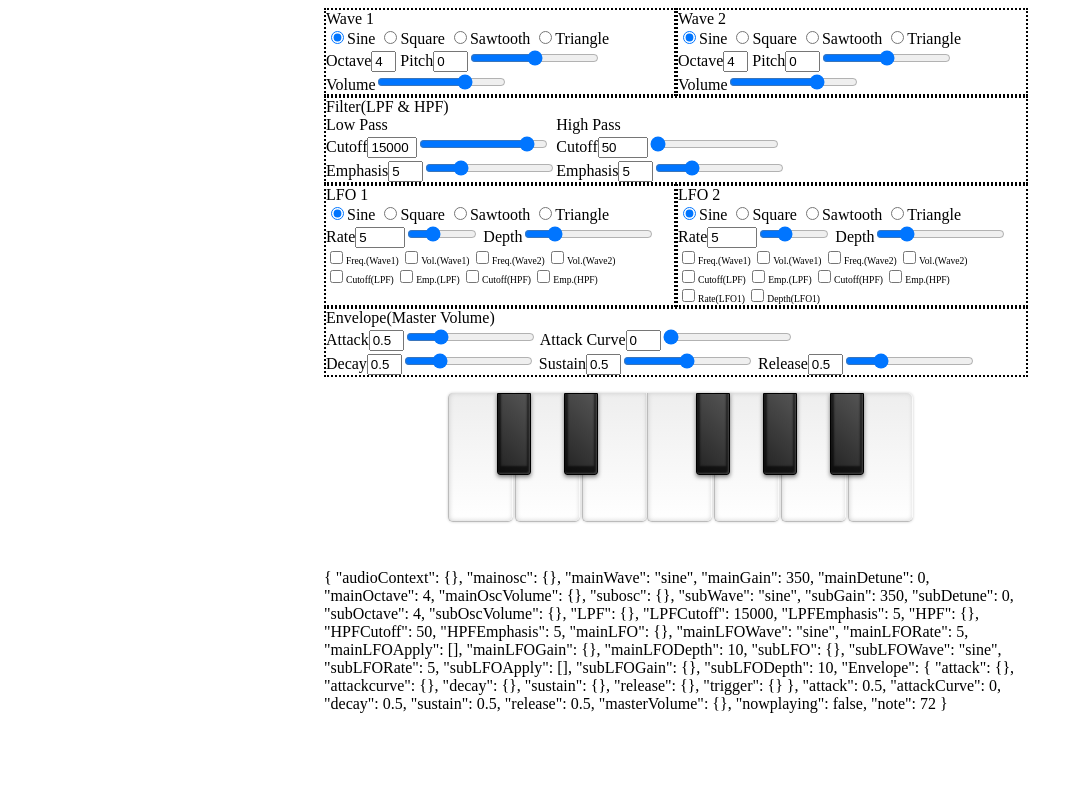
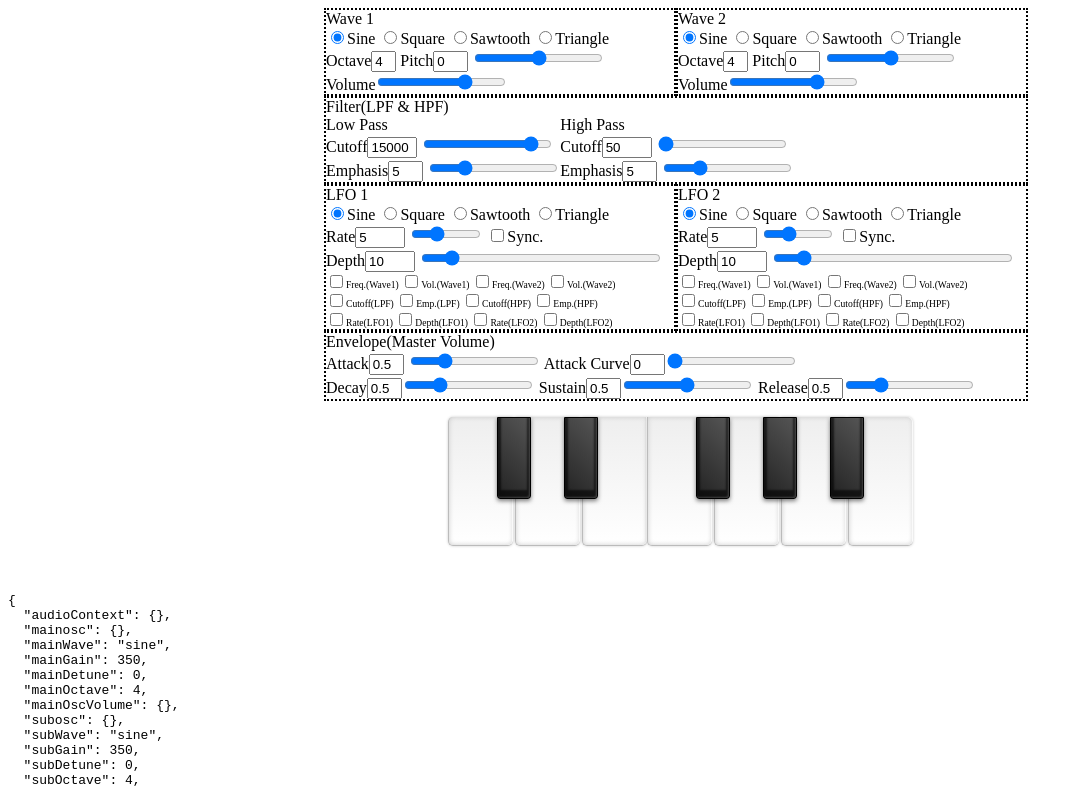
Before and after one commit to Badlylucky/Vue-Synthesizer, a plain HTML site: page index.html in a window 1280 px wide. Shown: the top 788 px of the page, without its empty margins (0-1082 px from the left). Drawn offline with nearby package versions, Linux system fonts and the light colour scheme.

Commit message:
FM音源用の調整とClampの実装。

```diff
--- a/index.html
+++ b/index.html
@@ -19,9 +19,11 @@
 					<input type="radio" value="sawtooth" v-model="mainWave">Sawtooth
 					<input type="radio" value="triangle" v-model="mainWave">Triangle
 					<br>
-					<span>Octave</span><input type="tel" class="text-small" v-model="mainOctave">
-					<span>Pitch</span><input type="tel" class="text-mid" v-model="mainDetune"><input type="range" min="-200"
-						max="200" v-model="mainDetune">
+					<span>Octave</span><input type="tel" class="text-small"
+						v-on:blur="function(){mainOctave=clampInput(mainOctave,-3,11,4)}" v-model="mainOctave">
+					<span>Pitch</span><input type="tel" class="text-mid"
+						v-on:blur="function(){mainDetune=clampInput(mainDetune,-153600,153600,0)}" v-model="mainDetune">
+					<input type="range" min="-200" max="200" v-model="mainDetune">
 					<br>
 					<span>Volume</span><input type="range" min="0" max="500" v-model="mainGain">
 				</div>
@@ -33,9 +35,11 @@
 					<input type="radio" value="sawtooth" v-model="subWave">Sawtooth
 					<input type="radio" value="triangle" v-model="subWave">Triangle
 					<br>
-					<span>Octave</span><input type="tel" class="text-small" v-model="subOctave">
-					<span>Pitch</span><input type="tel" class="text-mid" v-model="subDetune"><input type="range" min="-200"
-						max="200" v-model="subDetune">
+					<span>Octave</span><input type="tel" class="text-small"
+						v-on:blur="function(){subOctave=clampInput(subOctave,-3,11,4)}" v-model="subOctave">
+					<span>Pitch</span><input type="tel" class="text-mid"
+						v-on:blur="function(){subDetune=clampInput(subDetune,-153600,153600,0)}" v-model="subDetune">
+					<input type="range" min="-200" max="200" v-model="subDetune">
 					<br>
 					<span>Volume</span><input type="range" min="0" max="500" v-model="subGain">
 				</div>
@@ -48,20 +52,24 @@
 					<div>
 						<span>Low Pass</span>
 						<br>
-						<span>Cutoff</span><input type="tel" class="text-large" v-model="LPFCutoff"><input type="range" min="0"
-							max="17000" v-model="LPFCutoff">
+						<span>Cutoff</span><input type="tel" class="text-large"
+							v-on:blur="function(){LPFCutoff=clampInput(LPFCutoff,0,24000,15000)}" v-model="LPFCutoff">
+						<input type="range" min="0" max="17000" v-model="LPFCutoff">
 						<br>
-						<span>Emphasis</span><input type="tel" class="text-mid" v-model="LPFEmphasis"><input type="range"
-							min="0" max="20" step="0.1" v-model="LPFEmphasis">
+						<span>Emphasis</span><input type="tel" class="text-mid"
+							v-on:blur="function(){LPFEmphasis=clampInput(LPFEmphasis,0,30,5)}" v-model="LPFEmphasis">
+						<input type="range" min="0" max="20" step="0.1" v-model="LPFEmphasis">
 					</div>
 					<div>
 						<span>High Pass</span>
 						<br>
-						<span>Cutoff</span><input type="tel" class="text-large" v-model="HPFCutoff"><input type="range" min="0"
-							max="17000" v-model="HPFCutoff">
+						<span>Cutoff</span><input type="tel" class="text-large"
+							v-on:blur="function(){HPFCutoff=clampInput(HPFCutoff,0,24000,50)}" v-model="HPFCutoff">
+						<input type="range" min="0" max="17000" v-model="HPFCutoff">
 						<br>
-						<span>Emphasis</span><input type="tel" class="text-mid" v-model="HPFEmphasis"><input type="range"
-							min="0" max="20" step="0.1" v-model="HPFEmphasis">
+						<span>Emphasis</span><input type="tel" class="text-mid"
+							v-on:blur="function(){HPFEmphasis=clampInput(HPFEmphasis,0,30,5)}" v-model="HPFEmphasis">
+						<input type="range" min="0" max="20" step="0.1" v-model="HPFEmphasis">
 					</div>
 				</main>
 			</main>
@@ -76,9 +84,21 @@
 					<input type="radio" value="sawtooth" v-model="mainLFOWave">Sawtooth
 					<input type="radio" value="triangle" v-model="mainLFOWave">Triangle
 					<br>
-					<span>Rate</span><input type="tel" class="text-large" v-model="mainLFORate"><input type="range"
-						class="range-small" min="0" max="15" v-model="mainLFORate">
-					<span>Depth</span><input type="range" min="0" max="50" v-model="mainLFODepth">
+					<span>Rate</span><input type="tel" class="text-large"
+						v-on:blur="function(){mainLFORate=clampInput(mainLFORate,-10000,10000,5)}"
+						v-model="mainLFORate">
+					<input type="range" class="range-small" min="0" max="15" v-model="mainLFORate">
+					<input type="checkbox" v-model="mainLFOSync">Sync.
+					<br>
+					<span>Depth</span><input type="tel" class="text-large"
+						v-on:blur="function(){mainLFODepth=clampInput(mainLFODepth,-1000000,1000000,10)}"
+						v-model="mainLFODepth">
+					<span v-if="mainLFOSync">
+						<input type="range" class="range-large" min="0" max="10000" v-model="mainLFODepth">
+					</span>
+					<span v-else>
+						<input type="range" class="range-large" min="0" max="100" v-model="mainLFODepth">
+					</span>
 					<br>
 					<div style="font-size: 60%;">
 						<input type="checkbox" value="mainOscFreq" v-model="mainLFOApply">Freq.(Wave1)
@@ -90,6 +110,11 @@
 						<input type="checkbox" value="LPFEmphasis" v-model="mainLFOApply">Emp.(LPF)
 						<input type="checkbox" value="HPFCutoff" v-model="mainLFOApply">Cutoff(HPF)
 						<input type="checkbox" value="HPFEmphasis" v-model="mainLFOApply">Emp.(HPF)
+						<br>
+						<input type="checkbox" value="mainLFORate" v-model="mainLFOApply">Rate(LFO1)
+						<input type="checkbox" value="mainLFODepth" v-model="mainLFOApply">Depth(LFO1)
+						<input type="checkbox" value="subLFORate" v-model="mainLFOApply">Rate(LFO2)
+						<input type="checkbox" value="subLFODepth" v-model="mainLFOApply">Depth(LFO2)
 					</div>
 				</div>
 				<div class="half-box">
@@ -100,9 +125,20 @@
 					<input type="radio" value="sawtooth" v-model="subLFOWave">Sawtooth
 					<input type="radio" value="triangle" v-model="subLFOWave">Triangle
 					<br>
-					<span>Rate</span><input type="tel" class="text-large" v-model="subLFORate"><input type="range"
-						class="range-small" min="0" max="15" v-model="subLFORate">
-					<span>Depth</span><input type="range" min="0" max="50" v-model="subLFODepth">
+					<span>Rate</span><input type="tel" class="text-large"
+						v-on:blur="function(){subLFORate=clampInput(subLFORate,-10000,10000,5)}" v-model="subLFORate">
+					<input type="range" class="range-small" min="0" max="15" v-model="subLFORate">
+					<input type="checkbox" v-model="subLFOSync">Sync.
+					<br>
+					<span>Depth</span><input type="tel" class="text-large"
+						v-on:blur="function(){subLFODepth=clampInput(subLFODepth,-1000000,1000000,10)}"
+						v-model="subLFODepth">
+					<span v-if="subLFOSync">
+						<input type="range" class="range-large" min="0" max="10000" v-model="subLFODepth">
+					</span>
+					<span v-else>
+						<input type="range" class="range-large" min="0" max="100" v-model="subLFODepth">
+					</span>
 					<br>
 					<div style="font-size:60%">
 						<input type="checkbox" value="mainOscFreq" v-model="subLFOApply">Freq.(Wave1)
@@ -117,6 +153,8 @@
 						<br>
 						<input type="checkbox" value="mainLFORate" v-model="subLFOApply">Rate(LFO1)
 						<input type="checkbox" value="mainLFODepth" v-model="subLFOApply">Depth(LFO1)
+						<input type="checkbox" value="subLFORate" v-model="subLFOApply">Rate(LFO2)
+						<input type="checkbox" value="subLFODepth" v-model="subLFOApply">Depth(LFO2)
 					</div>
 				</div>
 			</main>
@@ -124,12 +162,22 @@
 			<main class="full-box">
 				<span>Envelope(Master Volume)</span>
 				<br>
-				<span>Attack</span><input type="tel" class="text-mid" v-model="attack"><input type="range" min="0.01" max="2.0" step="0.01" v-model="attack">
-				<span>Attack Curve</span><input type="tel" class="text-mid" v-model="attackCurve"><input type="range" min="0" max="1" step="0.01" v-model="attackCurve">
+				<span>Attack</span><input type="tel" class="text-mid"
+					v-on:blur="function(){attack=clampInput(attack,0.01,60.0,0.5)}" v-model="attack">
+				<input type="range" min="0.01" max="2.0" step="0.01" v-model="attack">
+				<span>Attack Curve</span><input type="tel" class="text-mid"
+					v-on:blur="function(){attackCurve=clampInput(attackCurve,0,1.0,0)}" v-model="attackCurve"><input
+					type="range" min="0" max="1" step="0.01" v-model="attackCurve">
 				<br>
-				<span>Decay</span><input type="tel" class="text-mid" v-model="decay"><input type="range" min="0.0" max="2.0" step="0.01" v-model="decay">
-				<span>Sustain</span><input type="tel" class="text-mid" v-model="sustain"><input type="range" min="0.0" max="1.0" step="0.01" v-model="sustain">
-				<span>Release</span><input type="tel" class="text-mid" v-model="release"><input type="range" min="0.01" max="2.0" step="0.01" v-model="release">
+				<span>Decay</span><input type="tel" class="text-mid"
+					v-on:blur="function(){decay=clampInput(decay,0.01,60.0,0.5)}" v-model="decay"><input type="range"
+					min="0.01" max="2.0" step="0.01" v-model="decay">
+				<span>Sustain</span><input type="tel" class="text-mid"
+					v-on:blur="function(){sustain=clampInput(sustain,0,1.0,0.5)}" v-model="sustain"><input type="range"
+					min="0.0" max="1.0" step="0.01" v-model="sustain">
+				<span>Release</span><input type="tel" class="text-mid"
+					v-on:blur="function(){release=clampInput(release,0.01,60.0,0.5)}" v-model="release"><input
+					type="range" min="0.01" max="2.0" step="0.01" v-model="release">
 			</main>
 			<ul class="set">
 				<li class="white c" v-on:mousedown="keyPlay(60)" v-on:mouseup="keyStop()"></li>
@@ -145,8 +193,8 @@
 				<li class="black as" v-on:mousedown="keyPlay(70)" v-on:mouseup="keyStop()"></li>
 				<li class="white b" v-on:mousedown="keyPlay(71)" v-on:mouseup="keyStop()"></li>
 			</ul>
-			<span>{{$data}}</span>
 		</div>
+		<pre>{{$data}}</pre>
 	</div>
 	<script src="https://cdn.jsdelivr.net/npm/vue@2.5.13/dist/vue.js">
 	</script>
--- a/index.js
+++ b/index.js
@@ -111,6 +111,7 @@ var app = new Vue({
 		mainLFO: [],
 		mainLFOWave: "sine",
 		mainLFORate: 5,
+		mainLFOSync: false,
 		mainLFOApply: [],
 		mainLFOGain: [],
 		mainLFODepth: 10,
@@ -118,6 +119,7 @@ var app = new Vue({
 		subLFO: [],
 		subLFOWave: "sine",
 		subLFORate: 5,
+		subLFOSync: false,
 		subLFOApply: [],
 		subLFOGain: [],
 		subLFODepth: 10,
@@ -129,7 +131,7 @@ var app = new Vue({
 		sustain: 0.5,
 		release: 0.5,
 		//Others
-		masterVolume:[],
+		masterVolume: [],
 		nowplaying: false,
 		note: 72
 	},
@@ -137,22 +139,22 @@ var app = new Vue({
 		keyPlay: function (note) {
 			this.note = note;
 			this.mainOscVolume.gain.value = this.mainGain / 1000;
-			this.subOscVolume.gain.value=this.subGain/1000;
-			this.mainosc.type=this.mainWave;
-			this.mainosc.frequency.value=calcFrequency(note+(this.mainOctave-4)*12);
-			this.mainosc.detune.value=this.mainDetune;
-			this.subosc.type=this.subWave;
-			this.subosc.frequency.value=calcFrequency(note+(this.subOctave-4)*12);
-			this.subosc.detune.value=this.subDetune;
-			this.LPF.frequency.value=this.LPFCutoff;
-			this.LPF.Q.value=this.LPFEmphasis;
-			this.HPF.frequency.value=this.HPFCutoff;
-			this.HPF.Q.value=this.HPFEmphasis;
-			this.Envelope.attack.value=this.attack;
-			this.Envelope.attackcurve.value=this.attackCurve;
-			this.Envelope.decay.value=this.decay;
-			this.Envelope.sustain.value=this.sustain;
-			this.Envelope.release.value=this.release;
+			this.subOscVolume.gain.value = this.subGain / 1000;
+			this.mainosc.type = this.mainWave;
+			this.mainosc.frequency.value = calcFrequency(note + (this.mainOctave - 4) * 12);
+			this.mainosc.detune.value = this.mainDetune;
+			this.subosc.type = this.subWave;
+			this.subosc.frequency.value = calcFrequency(note + (this.subOctave - 4) * 12);
+			this.subosc.detune.value = this.subDetune;
+			this.LPF.frequency.value = this.LPFCutoff;
+			this.LPF.Q.value = this.LPFEmphasis;
+			this.HPF.frequency.value = this.HPFCutoff;
+			this.HPF.Q.value = this.HPFEmphasis;
+			this.Envelope.attack.value = this.attack;
+			this.Envelope.attackcurve.value = this.attackCurve;
+			this.Envelope.decay.value = this.decay;
+			this.Envelope.sustain.value = this.sustain;
+			this.Envelope.release.value = this.release;
 			this.setLFO();
 			if (!this.nowplaying) {
 				this.mainosc.start(0);
@@ -161,22 +163,30 @@ var app = new Vue({
 				this.subLFO.start(0);
 				this.nowplaying = true;
 			}
-			this.Envelope.trigger.value=1;
+			this.Envelope.trigger.value = 1;
 		},
-		keyStop:function(){
+		keyStop: function () {
 			this.Envelope.trigger.value = 0;
 		},
 		//LFOに値を設定して接続する
-		setLFO:function(){
+		setLFO: function () {
 			this.mainLFOGain.disconnect();
 			this.subLFOGain.disconnect();
-			this.mainLFO.frequency.value=this.mainLFORate;
-			this.mainLFOGain.gain.value=this.mainLFODepth;
-			this.subLFO.frequency.value=this.subLFORate;
-			this.subLFOGain.gain.value=this.subLFODepth;
+			if (this.mainLFOSync) {
+				this.mainLFO.frequency.value = calcFrequency(this.note + (this.mainOctave - 4) * 12) * this.mainLFORate;
+			} else {
+				this.mainLFO.frequency.value = this.mainLFORate;
+			}
+			this.mainLFOGain.gain.value = this.mainLFODepth;
+			if (this.subLFOSync) {
+				this.subLFO.frequency.value = calcFrequency(this.note + (this.mainOctave - 4) * 12) * this.subLFORate;
+			} else {
+				this.subLFO.frequency.value = this.subLFORate;
+			}
+			this.subLFOGain.gain.value = this.subLFODepth;
 			//main
-			for(const i in this.mainLFOApply){
-				switch(this.mainLFOApply[i]){
+			for (const i in this.mainLFOApply) {
+				switch (this.mainLFOApply[i]) {
 					case "mainOscFreq":
 						this.mainLFOGain.connect(this.mainosc.frequency); break;
 					case "mainOscVol":
@@ -193,15 +203,21 @@ var app = new Vue({
 						this.mainLFOGain.connect(this.HPF.frequency); break;
 					case "HPFEmphasis":
 						this.mainLFOGain.connect(this.HPF.Q); break;
-					case "masterVol":
-						this.mainLFOGain.connect(this.masterVolume.gain); break;
+					case "mainLFORate":
+						this.mainLFOGain.connect(this.mainLFO.frequency); break;
+					case "mainLFODepth":
+						this.mainLFOGain.connect(this.mainLFOGain.gain); break;
+					case "subLFORate":
+						this.mainLFOGain.connect(this.subLFO.frequency); break;
+					case "subLFODepth":
+						this.mainLFOGain.connect(this.subLFOGain.gain); break;
 					default:
-						console.log("error! not any match"); break;
+						console.log("error! not any match " + this.mainLFOApply[i]); break;
 				}
 			}
 			//sub
-			for(const i in this.subLFOApply){
-				switch(this.subLFOApply[i]){
+			for (const i in this.subLFOApply) {
+				switch (this.subLFOApply[i]) {
 					case "mainOscFreq":
 						this.subLFOGain.connect(this.mainosc.frequency); break;
 					case "mainOscVol":
@@ -218,14 +234,31 @@ var app = new Vue({
 						this.subLFOGain.connect(this.HPF.frequency); break;
 					case "HPFEmphasis":
 						this.subLFOGain.connect(this.HPF.Q); break;
-					case "masterVol":
-						this.subLFOGain.connect(this.masterVolume.gain); break;
 					case "mainLFORate":
 						this.subLFOGain.connect(this.mainLFO.frequency); break;
 					case "mainLFODepth":
 						this.subLFOGain.connect(this.mainLFOGain.gain); break;
+					case "subLFORate":
+						this.subLFOGain.connect(this.subLFO.frequency); break;
+					case "subLFODepth":
+						this.subLFOGain.connect(this.subLFOGain.gain); break;
 				}
 			}
+		},
+		//textboxに入力された値を補正する
+		clampInput: function (value, min, max, defVal) {
+			let ret;
+			var regexp = new RegExp(/^[+,-]?([1-9]\d*|0)(\.\d+)?$/);
+			if (!regexp.test(value)) {
+				ret = defVal;
+			} else if (value < min) {
+				ret = min;
+			} else if (value > max) {
+				ret = max;
+			} else {
+				ret = value;
+			}
+			return ret;
 		}
 	},
 	created: async function () {
@@ -242,8 +275,8 @@ var app = new Vue({
 		this.mainOscVolume = this.audioContext.createGain();
 		this.LPF = this.audioContext.createBiquadFilter();
 		this.HPF = this.audioContext.createBiquadFilter();
-		this.LPF.type="lowpass";
-		this.HPF.type="highpass";
+		this.LPF.type = "lowpass";
+		this.HPF.type = "highpass";
 		this.Envelope = new AdsrNode(this.audioContext);
 		this.masterVolume = this.audioContext.createGain();
 		this.masterVolume.gain.value = 0;
--- a/style.css
+++ b/style.css
@@ -73,8 +73,12 @@ ul {
 	width: 700px;
 }
 
-.range-small{
+input.range-small{
 	width: 70px;
+}
+
+input.range-large{
+	width: 240px;
 }
 
 .synth{
```
